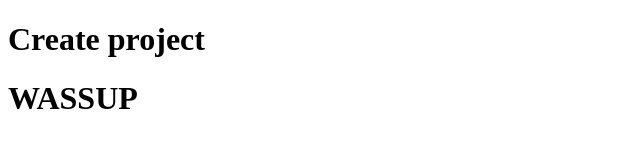
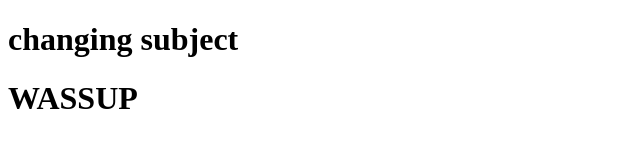
Before and after one commit to tungntle/demoTung, a plain HTML site: page demoTung/index.html in a window 1280 px wide. Shown: the whole page, without its empty margins (0-640 px from the left). Drawn offline with Linux system fonts and the light colour scheme.

Commit message:
new update

```diff
--- a/demoTung/index.html
+++ b/demoTung/index.html
@@ -7,7 +7,7 @@
     <title>Document</title>
 </head>
 <body>
-    <h1>Create project</h1>
+    <h1>changing subject</h1>
     <h1>WASSUP</h1>
 
 </body>
```
